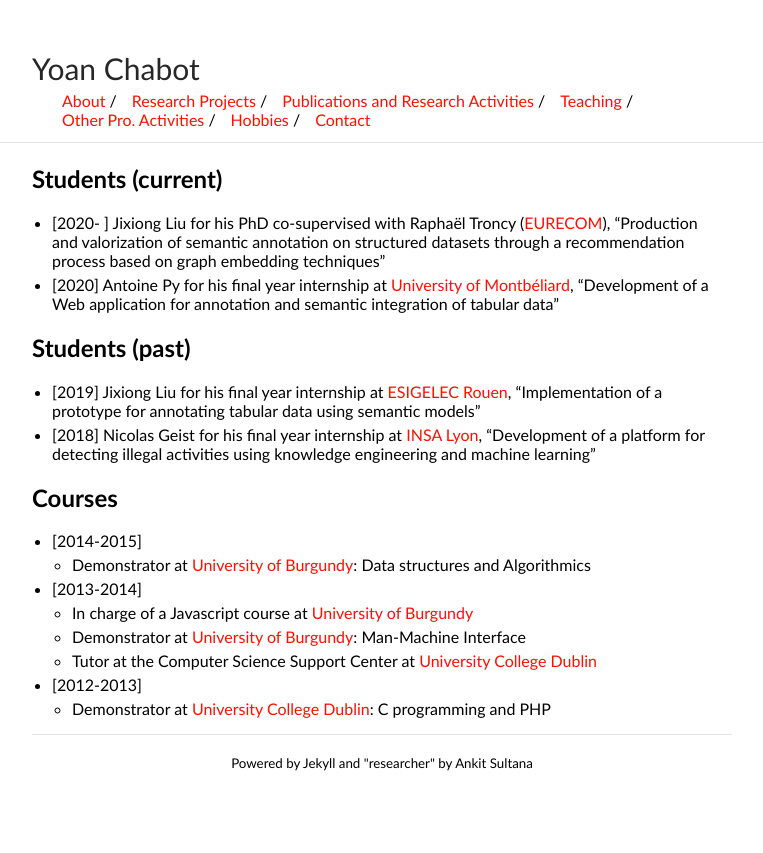
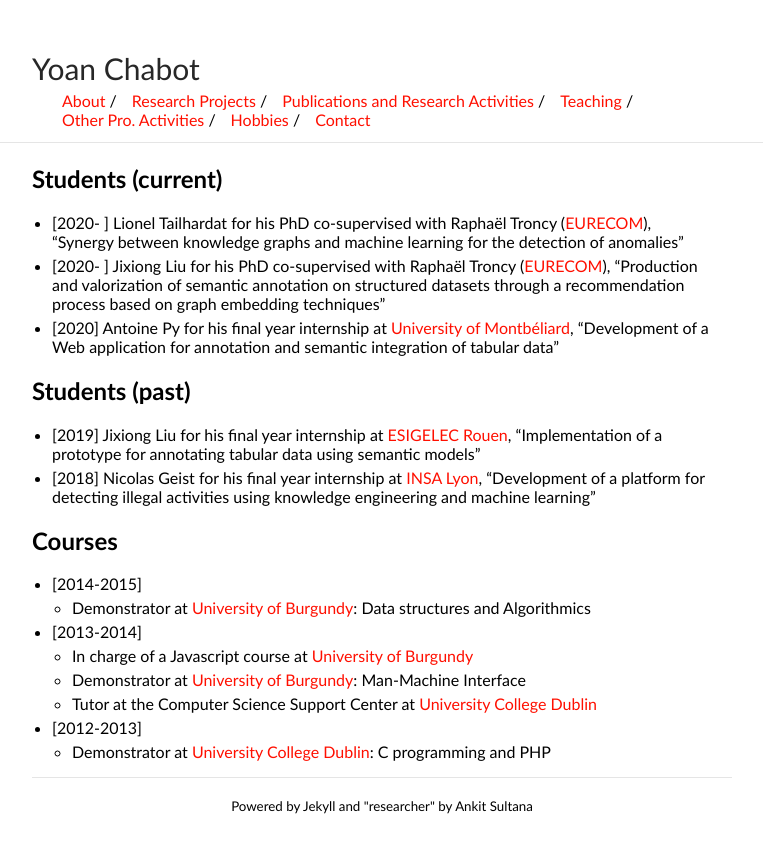
Before and after one commit to yoanchabot/yoanchabot.github.io, a Jekyll site: the page built from teaching.md, in a window 1280 px wide. Shown: the top 853 px of the page, without its empty margins (258-1021 px from the left). Built offline with Jekyll 4.4.1, drawn with Linux system fonts in a browser that asks for light colours.

Commit message:
Update teaching.md

```diff
--- a/teaching.md
+++ b/teaching.md
@@ -4,7 +4,7 @@ title: Teaching
 ---
 
 ## Students (current)
-
+* [2020- ] Lionel Tailhardat for his PhD co-supervised with Raphaël Troncy ([EURECOM](http://www.eurecom.fr)), "Synergy between knowledge graphs and machine learning for the detection of anomalies"
 * [2020- ] Jixiong Liu for his PhD co-supervised with Raphaël Troncy ([EURECOM](http://www.eurecom.fr)), "Production and valorization of semantic annotation on structured datasets through a recommendation process based on graph embedding techniques"
 * [2020] Antoine Py for his final year internship at [University of Montbéliard](http://www.univ-fcomte.fr/), "Development of a Web application for annotation and semantic integration of tabular data"
 
```
